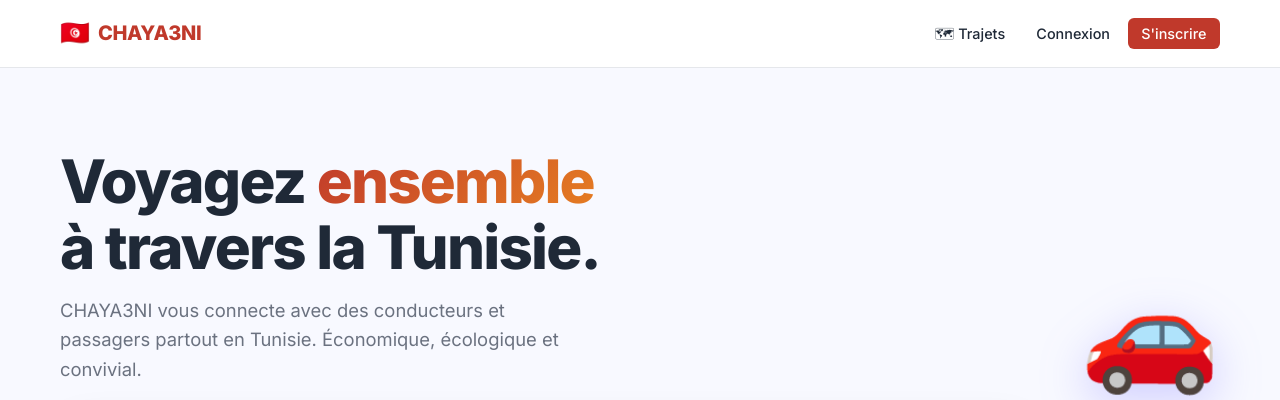
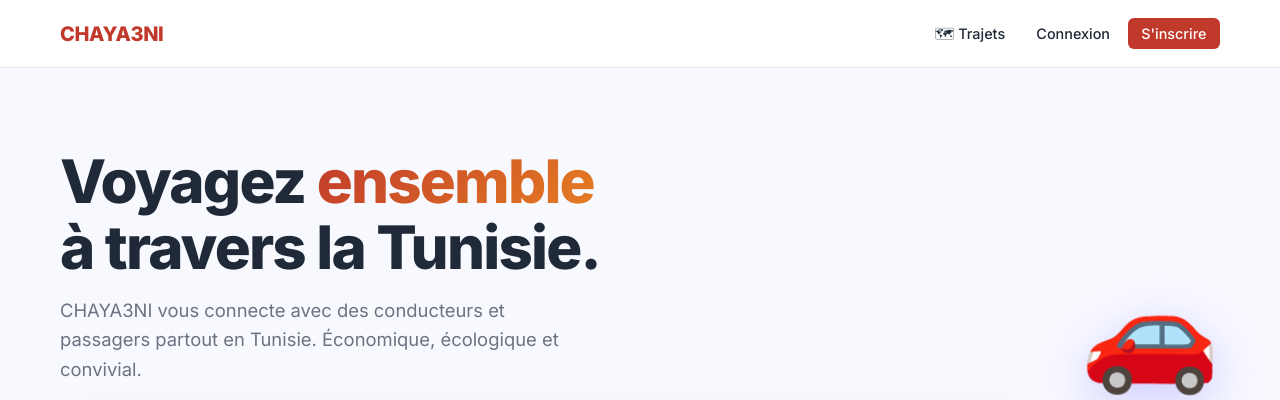
Before and after one commit to oussemahadded/gestion_covoiturage, a PHP site: page /pfa/ in a window 1280 px wide. Shown: the top 400 px of the page. Run offline with PHP 8.4, Linux system fonts and the light colour scheme; data that the repository does not hold is empty.

Commit message:
remove tn from the logo

```diff
--- a/gestionCov/views/layouts/header.php
+++ b/gestionCov/views/layouts/header.php
@@ -32,8 +32,9 @@ if ($currentUser) {
 <nav class="navbar">
     <div class="nav-container">
         <a href="<?= BASE_URL ?>/index.php" class="nav-brand">
-            <span class="brand-icon">🇹🇳</span>
+
             <span class="brand-name">CHAYA3NI</span>
+
         </a>
 
         <button class="nav-toggle" id="navToggle" aria-label="Menu">
```
